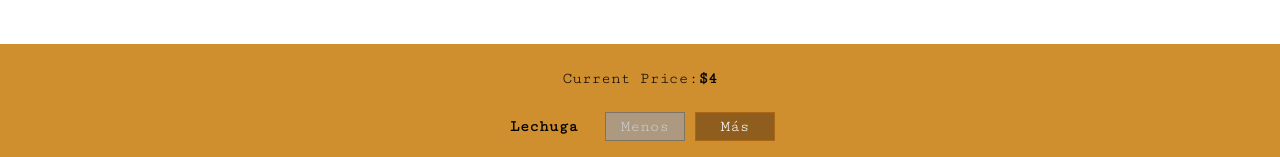
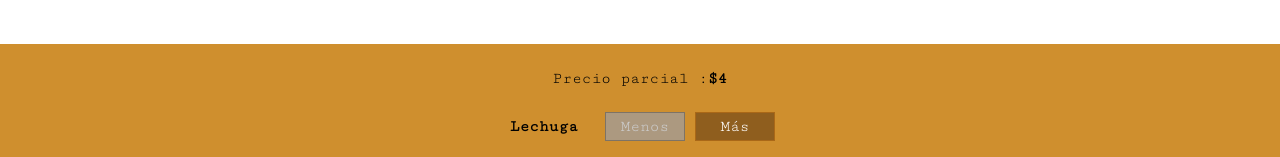
Before and after one commit to julian-er/ReactBurger, a React (Create React App) app: page / in a window 1280 px wide. Shown: the part 389-546 px from the top of the page. Built offline with nearby package versions, Linux system fonts and the light colour scheme.

Commit message:
translate current price to precio parcial

```diff
--- a/src/Components/Burger/BuildControls.js
+++ b/src/Components/Burger/BuildControls.js
@@ -17,7 +17,7 @@ const BuildControls = (props) => {
     return (
         <div className={classes.BuildControls}>
 
-            <p>Current Price:<strong>${props.price}</strong></p>
+            <p>Precio parcial :<strong>${props.price}</strong></p>
 
         {controls.map(ctrl=>(
             <BuildControl
```
